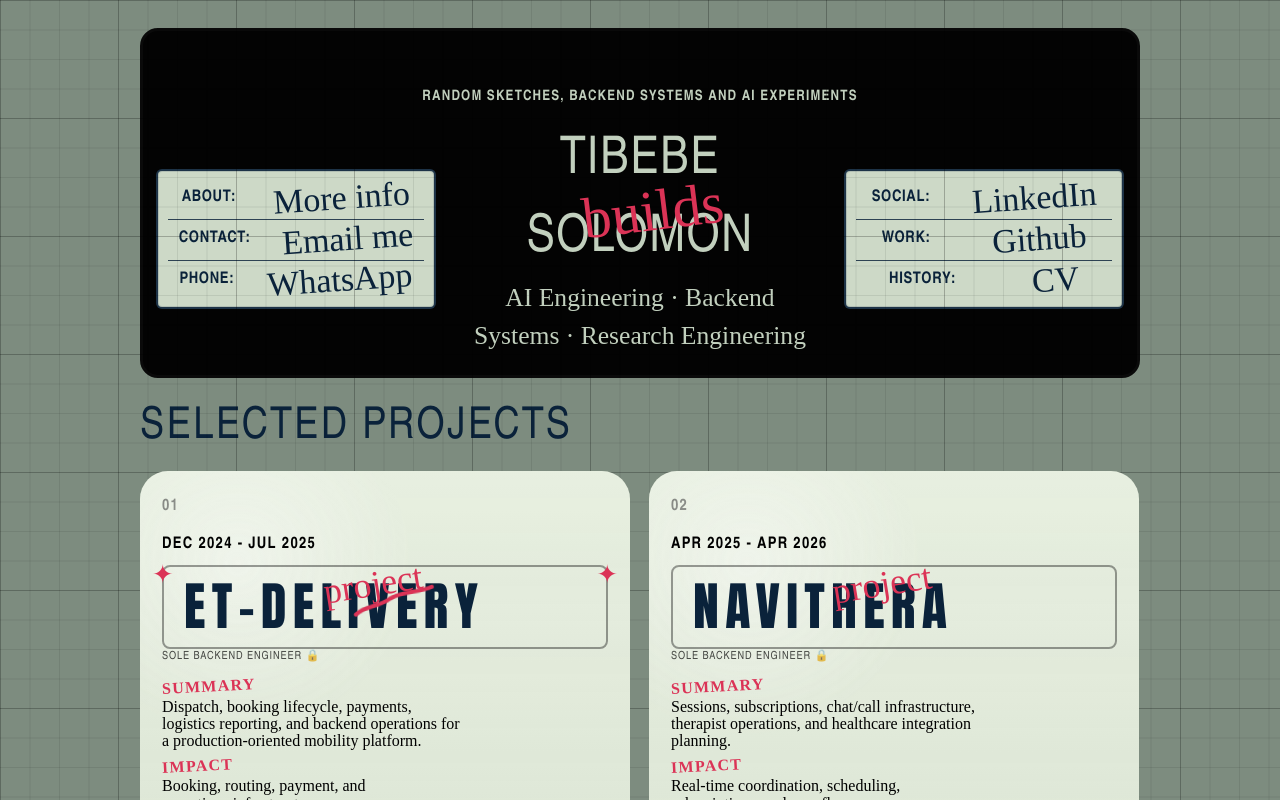
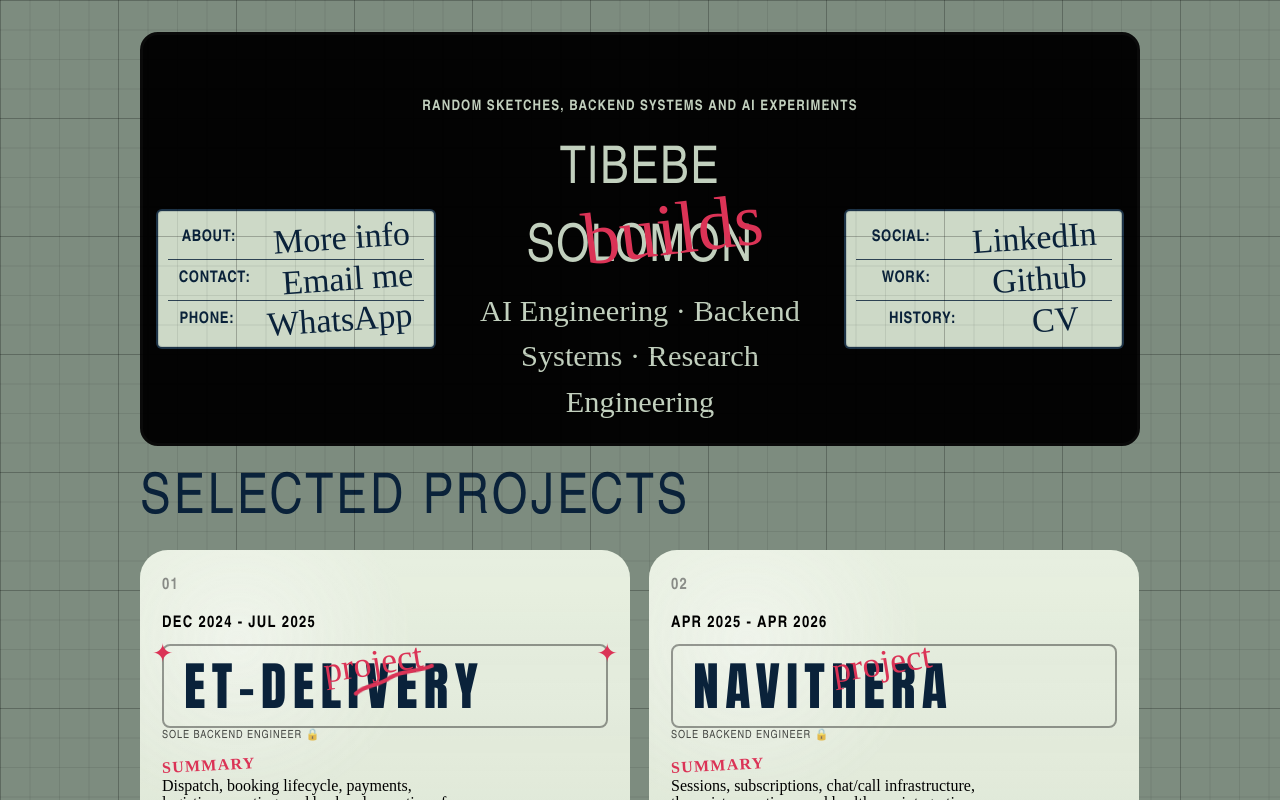
Before and after one commit to Tibex88/portfolio-site, a Vue app: page / in a window 1280 px wide. Shown: the top 800 px of the page. Built offline with nearby package versions, Linux system fonts and the light colour scheme.

Commit message:
refactor: move inline breakpoints into tailwind screens

```diff
--- a/src/components/ExperienceTimeline.vue
+++ b/src/components/ExperienceTimeline.vue
@@ -7,8 +7,8 @@ const { experienceItems } = storeToRefs(store)
 </script>
 
 <template>
-  <section class="py-6 min-[810px]:py-8 min-[1310px]:py-10">
-    <h2 class="mb-5 font-[var(--display-font)] text-[34px] leading-[0.92] tracking-[0.06em] uppercase text-[#0a223a] min-[810px]:mb-6 min-[810px]:text-[44px] min-[1310px]:mb-7 min-[1310px]:text-[56px]">
+  <section class="py-6 md:py-8 xl:py-10">
+    <h2 class="mb-5 font-[var(--display-font)] text-[34px] leading-[0.92] tracking-[0.06em] uppercase text-[#0a223a] md:mb-6 md:text-[44px] xl:mb-7 xl:text-[56px]">
       Experience
     </h2>
     <div class="timeline-list">
--- a/src/components/HeroBoard.vue
+++ b/src/components/HeroBoard.vue
@@ -23,23 +23,23 @@ const rightInfoItems = computed(() => {
 
 <template>
   <section
-    class="grid items-center justify-center mb-[var(--section-gap)] rounded-[var(--card-radius)] border-[3px] border-[#0a0a0a] bg-[var(--reference-dark)] px-[18px] pt-12 pb-[18px] text-[var(--reference-light)] shadow-[inset_0_0_0_3px_rgba(0,0,0,0.08)] min-[810px]:px-6 min-[810px]:pt-14 min-[810px]:pb-5 min-[1310px]:px-7 min-[1310px]:pt-[62px] min-[1310px]:pb-[18px]">
+    class="grid items-center justify-center mb-[var(--section-gap)] rounded-[var(--card-radius)] border-[3px] border-[#0a0a0a] bg-[var(--reference-dark)] px-[18px] pt-12 pb-[18px] text-[var(--reference-light)] shadow-[inset_0_0_0_3px_rgba(0,0,0,0.08)] md:px-6 md:pt-14 md:pb-5 xl:px-7 xl:pt-[62px] xl:pb-[18px]">
     <p
-      class="mb-[14px] max-w-full text-center font-[var(--ui-font)] text-[calc(16px*var(--body-text-scale))] font-bold uppercase tracking-[0.08em] text-[var(--reference-light)] min-[810px]:text-[calc(18px*var(--body-text-scale))]"
+      class="mb-[14px] max-w-full text-center font-[var(--ui-font)] text-[calc(16px*var(--body-text-scale))] font-bold uppercase tracking-[0.08em] text-[var(--reference-light)] md:text-[calc(18px*var(--body-text-scale))]"
     >
       {{ heroContent.eyebrow }}
     </p>
 
     <div class="hero-board__content">
-      <div class="hero-board__title-block border-b-[2px] border-b-[rgba(194,208,190,0.95)] pb-4 min-[810px]:border-b-0 min-[810px]:pb-0">
-        <p class="relative min-[810px]: flex-wrap items-end justify-center text-[52px] gap-4 text-center max-[809px]:gap-[6px]">
+      <div class="hero-board__title-block border-b-[2px] border-b-[rgba(194,208,190,0.95)] pb-4 md:border-b-0 md:pb-0">
+        <p class="relative items-end justify-center text-[52px] gap-4 text-center max-md:gap-[6px] md:flex-wrap">
           <span
             class="font-[var(--display-font)] text-[52px] leading-[0.88] tracking-[0.03em] uppercase "
           >
             {{ heroContent.titleTop }}
           </span>
           <span
-            class=" mt-[-8px] block w-full rotate-[-7deg] select-none font-['Brush_Script_MT','Segoe_Script',cursive] text-[44px] leading-none text-[var(--accent)] min-[810px]:absolute min-[810px]:top-[38%] min-[810px]:left-[34%] min-[810px]:mt-0 min-[810px]:inline-block min-[810px]:w-auto min-[810px]:text-[58px] min-[1310px]:text-[74px]"
+            class=" mt-[-8px] block w-full rotate-[-7deg] select-none font-['Brush_Script_MT','Segoe_Script',cursive] text-[44px] leading-none text-[var(--accent)] md:absolute md:top-[38%] md:left-[34%] md:mt-0 md:inline-block md:w-auto md:text-[58px] xl:text-[74px]"
           >
             {{ heroContent.overlayWord }}
           </span>
@@ -50,7 +50,7 @@ const rightInfoItems = computed(() => {
           </span>
         </p>
         <p
-          class="mt-2 text-center font-['Brush_Script_MT','Segoe_Script',cursive] text-[calc(28px*var(--body-text-scale))] text-[var(--reference-light)] min-[810px]:text-[calc(32px*var(--body-text-scale))] min-[1310px]:text-[calc(38px*var(--body-text-scale))]"
+          class="mt-2 text-center font-['Brush_Script_MT','Segoe_Script',cursive] text-[calc(28px*var(--body-text-scale))] text-[var(--reference-light)] md:text-[calc(32px*var(--body-text-scale))] xl:text-[calc(38px*var(--body-text-scale))]"
         >
           {{ heroContent.subtitle }}
         </p>
--- a/src/components/HomeView.vue
+++ b/src/components/HomeView.vue
@@ -10,7 +10,7 @@ import SkillsSection from './SkillsSection.vue'
 
 <template>
   <main
-    class="mx-auto min-h-screen w-[min(var(--main-column-width),calc(100%-calc(var(--frame-gutter)*2)))] px-0 pt-6 pb-8 min-[810px]:pt-7 min-[810px]:pb-10 min-[1310px]:pt-8"
+    class="mx-auto min-h-screen w-[min(var(--main-column-width),calc(100%-calc(var(--frame-gutter)*2)))] px-0 pt-6 pb-8 md:pt-7 md:pb-10 xl:pt-8"
   >
     <CustomCursor />
     <AboutOverlay />
--- a/src/components/ProjectStream.vue
+++ b/src/components/ProjectStream.vue
@@ -10,11 +10,11 @@ const { projectItems } = storeToRefs(store)
 <template>
   <section class="grid grid-cols-1 gap-[18px]">
     <div class="mb-1">
-      <p class="m-0 font-[var(--display-font)] text-[34px] leading-[0.92] tracking-[0.06em] uppercase text-[#0a223a] min-[810px]:text-[44px] min-[1310px]:text-[56px]">
+      <p class="m-0 font-[var(--display-font)] text-[34px] leading-[0.92] tracking-[0.06em] uppercase text-[#0a223a] md:text-[44px] xl:text-[56px]">
         Selected Projects
       </p>
     </div>
-    <div class="grid grid-cols-1 gap-[18px] min-[735px]:grid-cols-2 grid-cols-1">
+    <div class="grid grid-cols-1 gap-[18px] sm:grid-cols-2">
       <ProjectCard
         v-for="(project, index) in projectItems"
         :key="project.id"
--- a/src/components/SkillsSection.vue
+++ b/src/components/SkillsSection.vue
@@ -95,7 +95,7 @@ const skillCards = computed(() =>
 <template>
   <section class="relative">
     <h2
-      class="mx-auto mt-[var(--section-gap)] mb-[18px] w-[min(var(--main-column-width),calc(100%-calc(var(--frame-gutter)*2)))] font-[var(--display-font)] text-[32px] leading-[0.92] tracking-[0.06em] uppercase text-[#0a223a] min-[810px]:text-[44px] min-[1310px]:text-[54px]"
+      class="mx-auto mt-[var(--section-gap)] mb-[18px] w-[min(var(--main-column-width),calc(100%-calc(var(--frame-gutter)*2)))] font-[var(--display-font)] text-[32px] leading-[0.92] tracking-[0.06em] uppercase text-[#0a223a] md:text-[44px] xl:text-[54px]"
     >
       Technical Skills
     </h2>
--- /dev/null
+++ b/tailwind.config.ts
@@ -0,0 +1,11 @@
+import type { Config } from 'tailwindcss'
+
+export default {
+  theme: {
+    screens: {
+      sm: '735px',
+      md: '810px',
+      xl: '1310px',
+    },
+  },
+} satisfies Config
```
